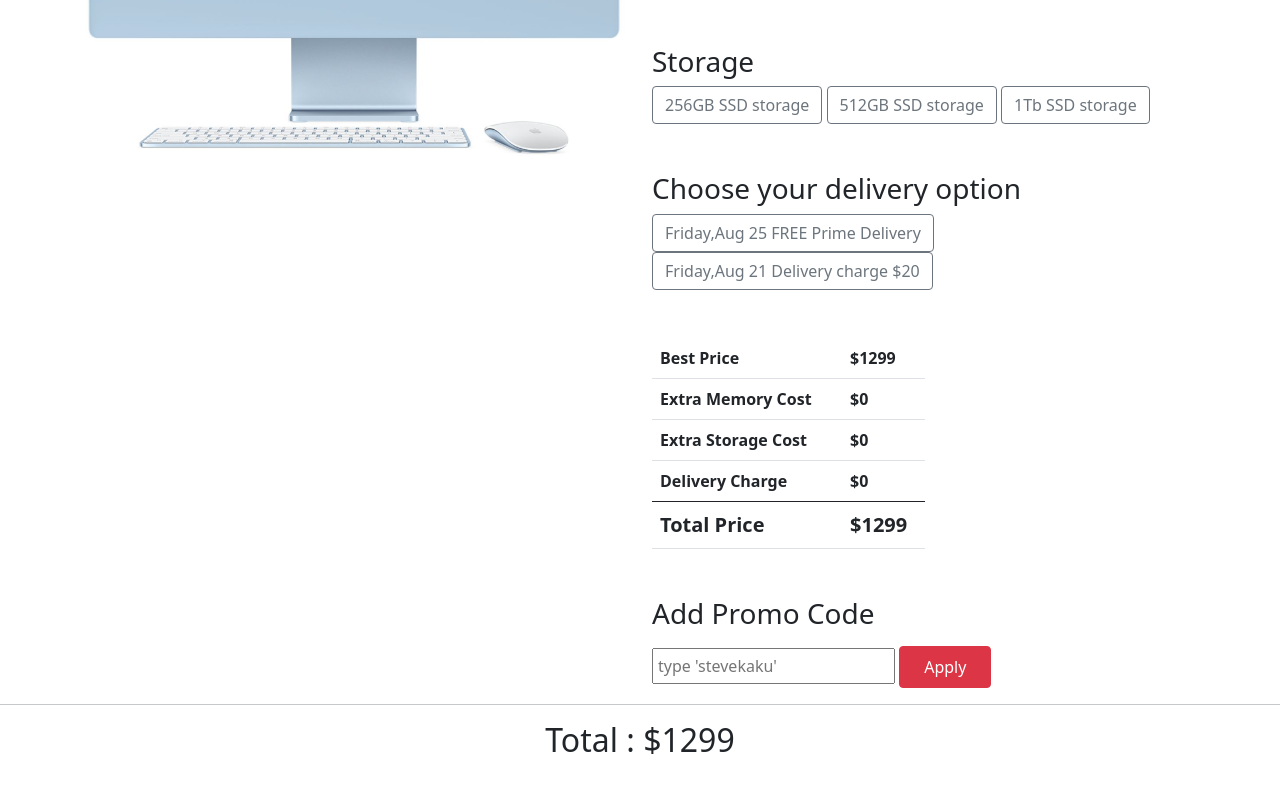
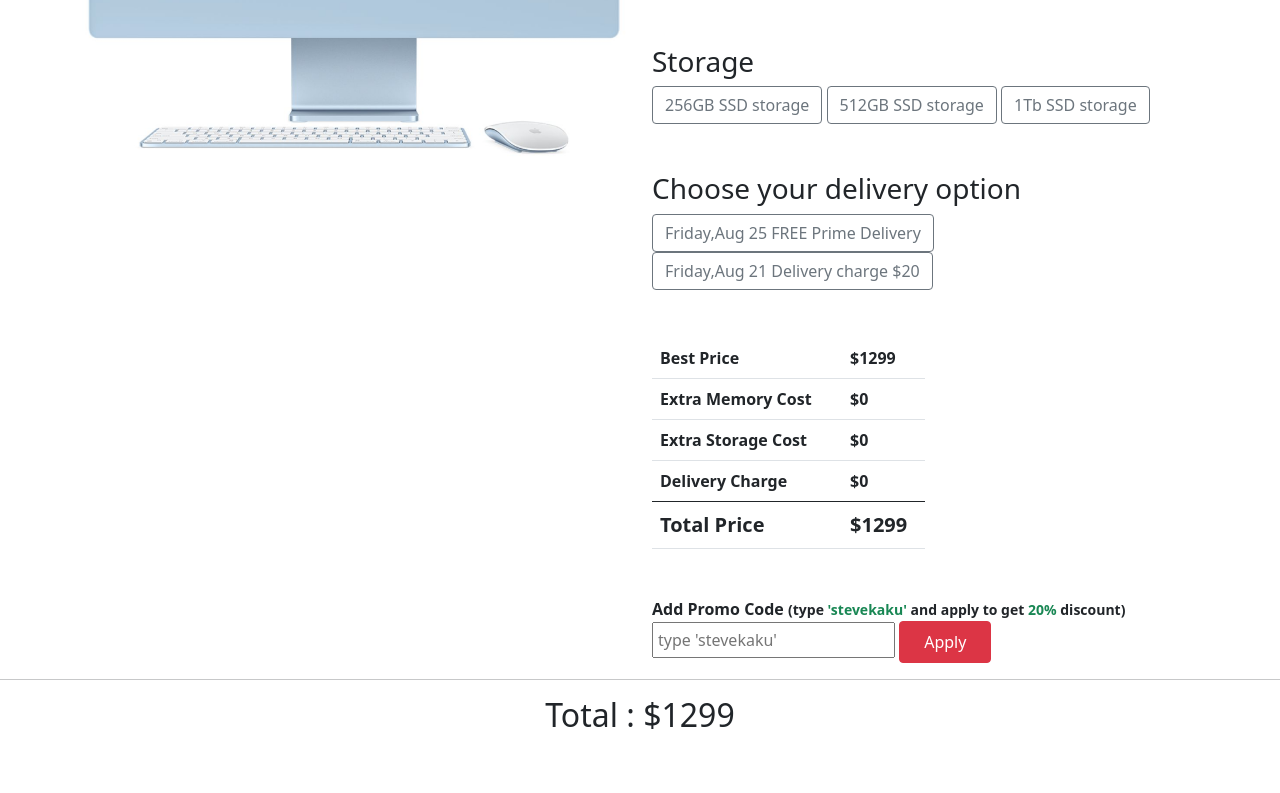
Before and after one commit to babulakterfsd/Mac-Book, a plain HTML site: page index.html in a window 1280 px wide. Shown: the part 379-1172 px from the top of the page. Drawn offline with nearby package versions, Linux system fonts and the light colour scheme.

Commit message:
promo input label beautified and project deployed

```diff
--- a/index.html
+++ b/index.html
@@ -91,7 +91,8 @@
                     </div>
                     <!-- Apply Promo Code  -->
                     <div>
-                        <h3 class="my-3">Add Promo Code</h3>
+                        <span class="my-3 fw-bolder">Add Promo Code</span>
+                        <spam class="fw-bold small">(type <span class="text-success">'stevekaku'</span> and apply to get <span class="text-success">20%</span> discount)</spam>
                         <input id="promo-input" class="p-1" type="text" placeholder="type 'stevekaku'">
                         <button id="applyButton" onclick="promoCode()" class="btn btn-danger py-2 px-4">Apply</button>
                     </div>
--- a/js/main.js
+++ b/js/main.js
@@ -1,12 +1,13 @@
 // Global Variables
 const bestPrice = document.getElementById('best-price');
+
 const memoryCost = document.getElementById('extra-memory-cost');
 const storageCost = document.getElementById('extra-storage-cost');
 const deliveryCharge = document.getElementById('delivery-charge');
+
 const allCost = document.getElementById('total-price');
 const total = document.getElementById('total');
 const promoInput = document.getElementById('promo-input');
-const applyButton = document.getElementById('applyButton');
 
 
 // function for Total Price
@@ -53,7 +54,7 @@ deliveryCostCalc('free-delivery', '0');
 deliveryCostCalc('cost-delivery', '20');
 
 
-// total calculation with pomo code
+// total calculation with promo code
 function promoCode(){
     const promoValue = promoInput.value;
     if(promoValue == 'stevekaku'){
```
